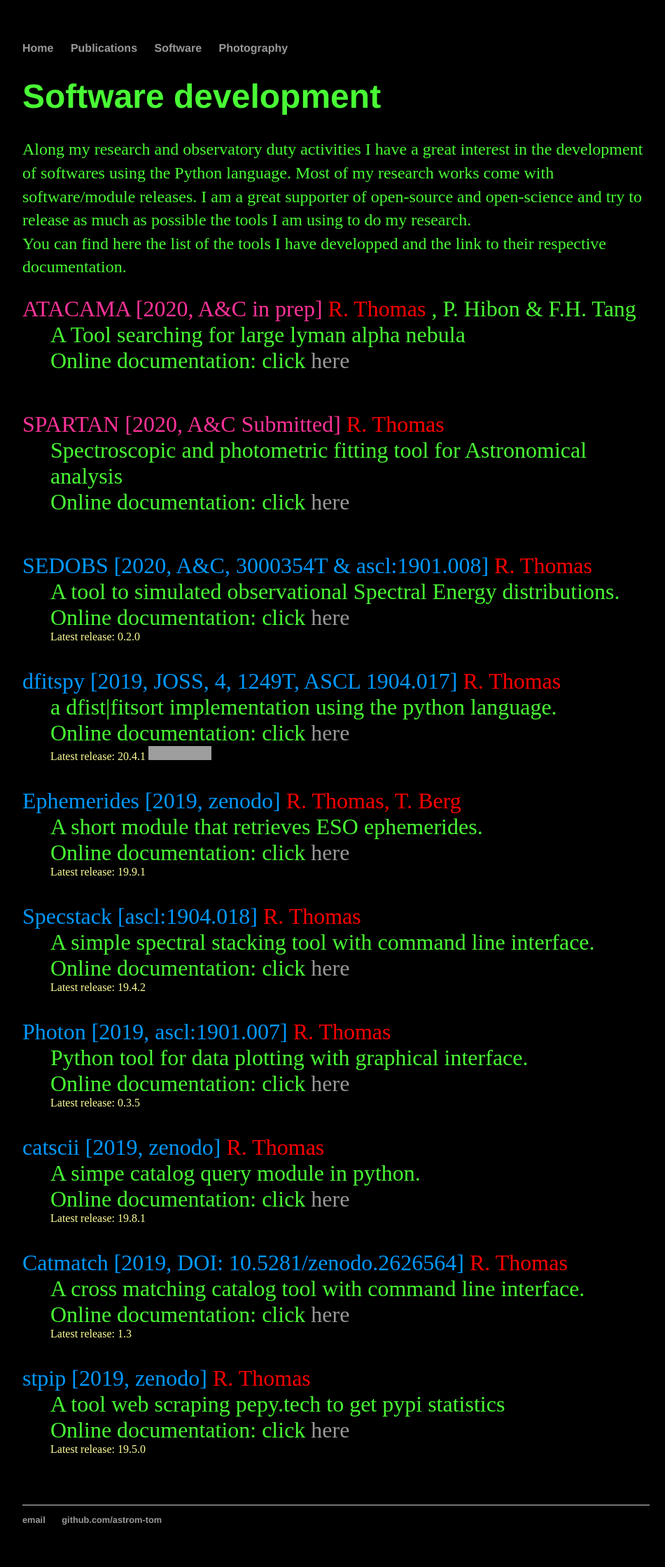
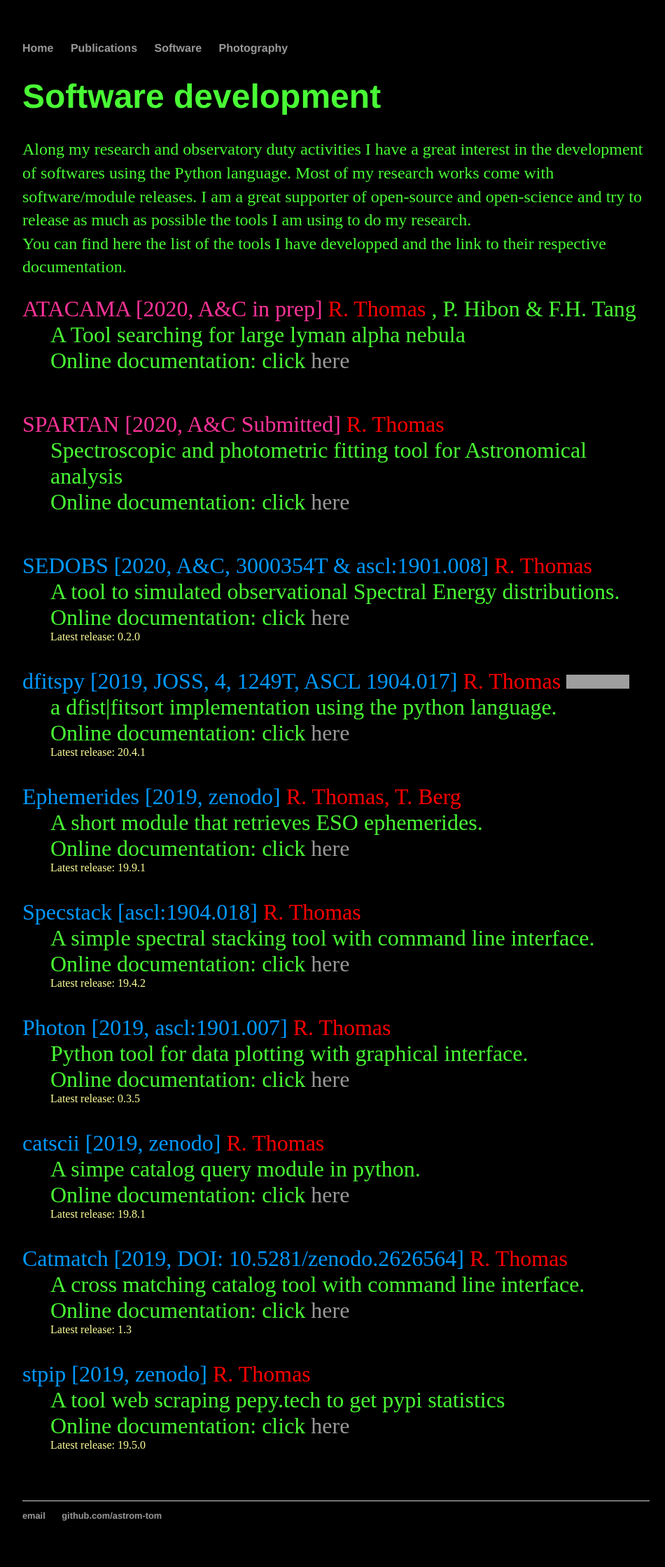
Before and after one commit to astrom-tom/astrom-tom.github.io, a Jekyll site: the page built from Software/index.html, in a window 1280 px wide. Shown: the whole page at 70% size, without its empty margins (160-1110 px from the left). Built offline with Jekyll 4.4.1, drawn with Linux system fonts in a browser that asks for light colours; grey boxes are pictures that could not be loaded.

Commit message:
dfitspy update

```diff
--- a/Software/index.html
+++ b/Software/index.html
@@ -28,10 +28,11 @@ title: Romain Thomas, Fellow Astronomer
 	       click <a href="https://astrom-tom.github.io/SEDobs/build/html/index.html">here</a>  </font><br>
 			<span class='softV'> Latest release: 0.2.0</span>
 	       			<br><br>&nbsp;</dd>
-  <dt> <font size="6"> <span class='softR'>dfitspy [2019, JOSS, 4, 1249T, ASCL 1904.017]</span>  <span class='me'> R. Thomas </span> </font>  </dt>
+
+  <dt> <font size="6"> <span class='softR'>dfitspy [2019, JOSS, 4, 1249T, ASCL 1904.017]</span>  <span class='me'> R. Thomas </span> </font>  <a href="https://zenodo.org/badge/latestdoi/150992970"><img src="https://zenodo.org/badge/150992970.svg" alt="DOI"></a></dt>
        <dd> <font size="6">  a dfist|fitsort implementation using the python language. <br> Online documentation:
 	       click <a href="https://astrom-tom.github.io/dfitspy/build/html/index.html">here</a>  </font> <br>
-			<span class='softV'> Latest release: 20.4.1</span> <a href="https://zenodo.org/badge/latestdoi/150992970"><img src="https://zenodo.org/badge/150992970.svg" alt="DOI"></a>
+			<span class='softV'> Latest release: 20.4.1</span>
 	       			<br><br>&nbsp;</dd>
 
 
```
